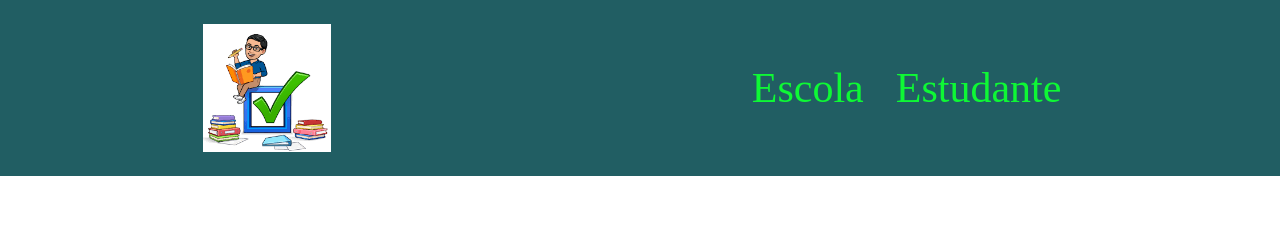
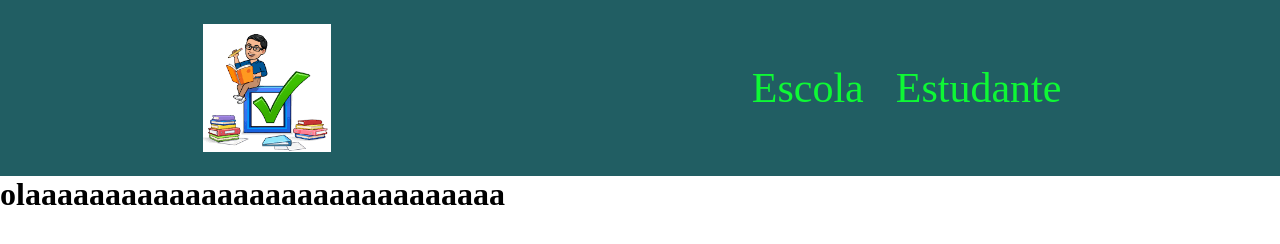
Before and after one commit to Marllonsluzala/site_marllon, a plain HTML site: page index.html in a window 1280 px wide. Drawn offline with Linux system fonts and the light colour scheme.

Commit message:
Iniciando em nove de março

```diff
--- a/index.html
+++ b/index.html
@@ -7,7 +7,10 @@
     <title>SITE MARLLON</title>
     <link rel="stylesheet" href="style.css">
 </head>
+
+
 <body>
+
     <header class="cabeçalho">  <!--significa cabeçalho-->
         <!--cliquei botão contrário a esquerda e selecionei carregar para a imagem salva na pasta -->
         <img class="img-cabeçalho" src="professor.png" alt="imagem de professor estilo Einsten">
@@ -17,5 +20,6 @@
     <li class="cabeçalho-item">Estudante</li>
         </ul>
     </header>
+    <h1>olaaaaaaaaaaaaaaaaaaaaaaaaaaaaaa</h1>
 </body>
 </html>
```
